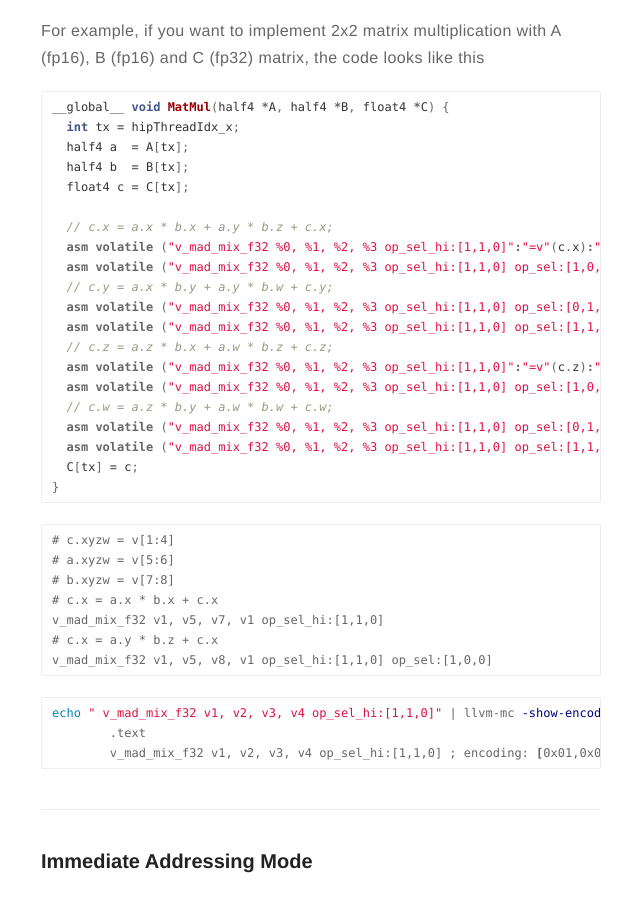
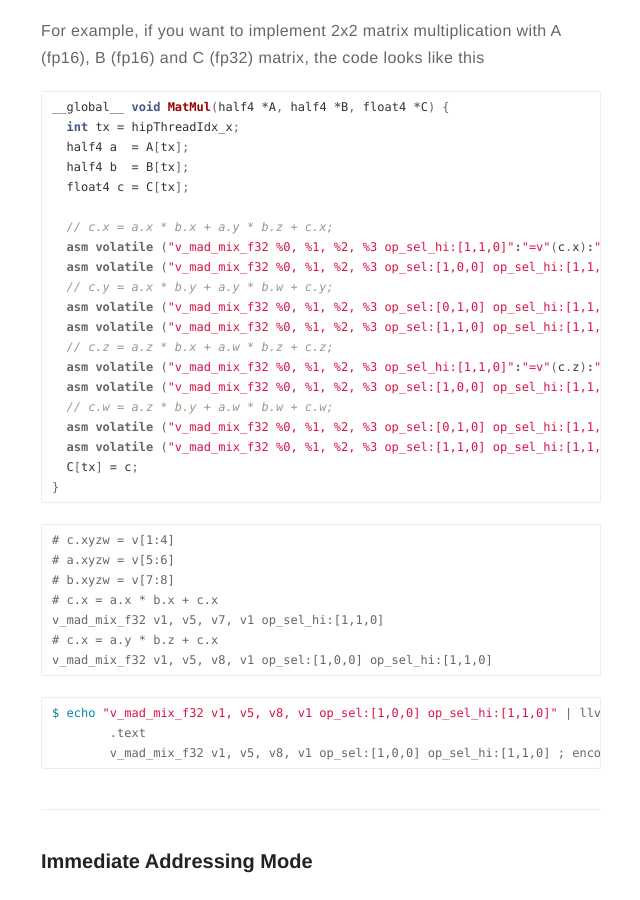
Before and after one commit to adityaatluri/adityaatluri.github.io, a Jekyll site: the page built from _posts/2017-08-12-intro-vega10.md, in a window 1280 px wide and 900 px high, scrolled down 3764 px. Shown: the whole window, without its empty margins (319-959 px from the left). Built offline with Jekyll 4.4.1, drawn with Linux system fonts in a browser that asks for light colours; comment, search, counter and statistics services are not loaded.

Commit message:
Update 2017-08-12-intro-vega10.md

```diff
--- a/_posts/2017-08-12-intro-vega10.md
+++ b/_posts/2017-08-12-intro-vega10.md
@@ -153,16 +153,16 @@
 
   // c.x = a.x * b.x + a.y * b.z + c.x;
   asm volatile ("v_mad_mix_f32 %0, %1, %2, %3 op_sel_hi:[1,1,0]":"=v"(c.x):"v"(a.xy),"v"(b.xy),"v"(c.x));
-  asm volatile ("v_mad_mix_f32 %0, %1, %2, %3 op_sel_hi:[1,1,0] op_sel:[1,0,0]":"=v"(c.x):"v"(a.xy),"v"(b.zw),"v"(c.x));
+  asm volatile ("v_mad_mix_f32 %0, %1, %2, %3 op_sel:[1,0,0] op_sel_hi:[1,1,0]":"=v"(c.x):"v"(a.xy),"v"(b.zw),"v"(c.x));
   // c.y = a.x * b.y + a.y * b.w + c.y;
-  asm volatile ("v_mad_mix_f32 %0, %1, %2, %3 op_sel_hi:[1,1,0] op_sel:[0,1,0]":"=v"(c.y):"v"(a.xy),"v"(b.xy),"v"(c.y));
-  asm volatile ("v_mad_mix_f32 %0, %1, %2, %3 op_sel_hi:[1,1,0] op_sel:[1,1,0]":"=v"(c.y):"v"(a.xy),"v"(b.zw),"v"(c.y));
+  asm volatile ("v_mad_mix_f32 %0, %1, %2, %3 op_sel:[0,1,0] op_sel_hi:[1,1,0]":"=v"(c.y):"v"(a.xy),"v"(b.xy),"v"(c.y));
+  asm volatile ("v_mad_mix_f32 %0, %1, %2, %3 op_sel:[1,1,0] op_sel_hi:[1,1,0]":"=v"(c.y):"v"(a.xy),"v"(b.zw),"v"(c.y));
   // c.z = a.z * b.x + a.w * b.z + c.z;
   asm volatile ("v_mad_mix_f32 %0, %1, %2, %3 op_sel_hi:[1,1,0]":"=v"(c.z):"v"(a.zw),"v"(b.xy),"v"(c.z));
-  asm volatile ("v_mad_mix_f32 %0, %1, %2, %3 op_sel_hi:[1,1,0] op_sel:[1,0,0]":"=v"(c.z):"v"(a.zw),"v"(b.zw),"v"(c.z));
+  asm volatile ("v_mad_mix_f32 %0, %1, %2, %3 op_sel:[1,0,0] op_sel_hi:[1,1,0]":"=v"(c.z):"v"(a.zw),"v"(b.zw),"v"(c.z));
   // c.w = a.z * b.y + a.w * b.w + c.w;
-  asm volatile ("v_mad_mix_f32 %0, %1, %2, %3 op_sel_hi:[1,1,0] op_sel:[0,1,0]":"=v"(c.w):"v"(a.zw),"v"(b.xy),"v"(c.w));
-  asm volatile ("v_mad_mix_f32 %0, %1, %2, %3 op_sel_hi:[1,1,0] op_sel:[1,1,0]":"=v"(c.w):"v"(a.zw),"v"(b.zw),"v"(c.w));
+  asm volatile ("v_mad_mix_f32 %0, %1, %2, %3 op_sel:[0,1,0] op_sel_hi:[1,1,0]":"=v"(c.w):"v"(a.zw),"v"(b.xy),"v"(c.w));
+  asm volatile ("v_mad_mix_f32 %0, %1, %2, %3 op_sel:[1,1,0] op_sel_hi:[1,1,0]":"=v"(c.w):"v"(a.zw),"v"(b.zw),"v"(c.w));
   C[tx] = c;
 }
 {% endhighlight %}
@@ -174,13 +174,13 @@
 # c.x = a.x * b.x + c.x
 v_mad_mix_f32 v1, v5, v7, v1 op_sel_hi:[1,1,0]
 # c.x = a.y * b.z + c.x
-v_mad_mix_f32 v1, v5, v8, v1 op_sel_hi:[1,1,0] op_sel:[1,0,0]
+v_mad_mix_f32 v1, v5, v8, v1 op_sel:[1,0,0] op_sel_hi:[1,1,0]
 {% endhighlight %}
 
 {% highlight shell %}
-echo " v_mad_mix_f32 v1, v2, v3, v4 op_sel_hi:[1,1,0]" | llvm-mc -show-encoding -arch=amdgcn -mcpu=gfx900
+$ echo "v_mad_mix_f32 v1, v5, v8, v1 op_sel:[1,0,0] op_sel_hi:[1,1,0]" | llvm-mc -show-encoding -arch=amdgcn -mcpu=gfx900
 	.text
-	v_mad_mix_f32 v1, v2, v3, v4 op_sel_hi:[1,1,0] ; encoding: [0x01,0x00,0xa0,0xd3,0x02,0x07,0x12,0x1c]
+	v_mad_mix_f32 v1, v5, v8, v1 op_sel:[1,0,0] op_sel_hi:[1,1,0] ; encoding: [0x01,0x08,0xa0,0xd3,0x05,0x11,0x06,0x1c]
 {% endhighlight %}
 
 ---
```
